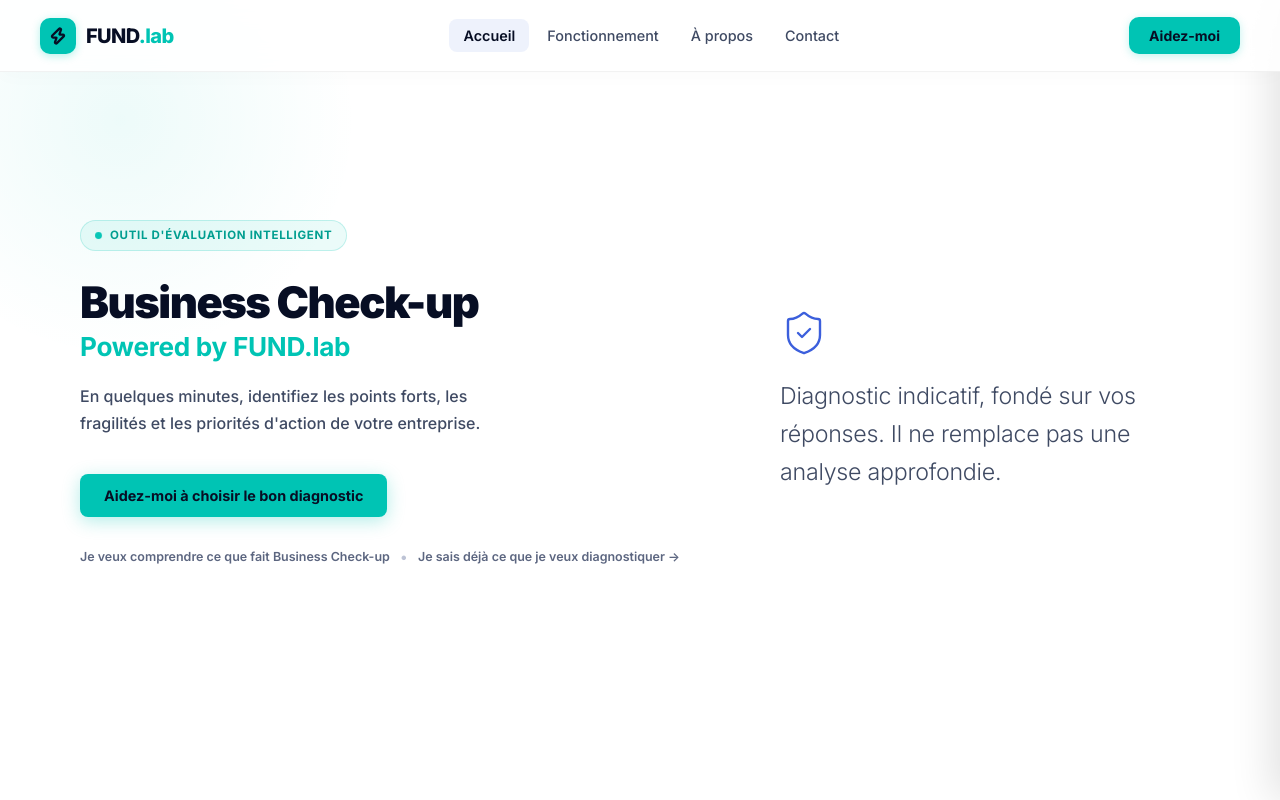
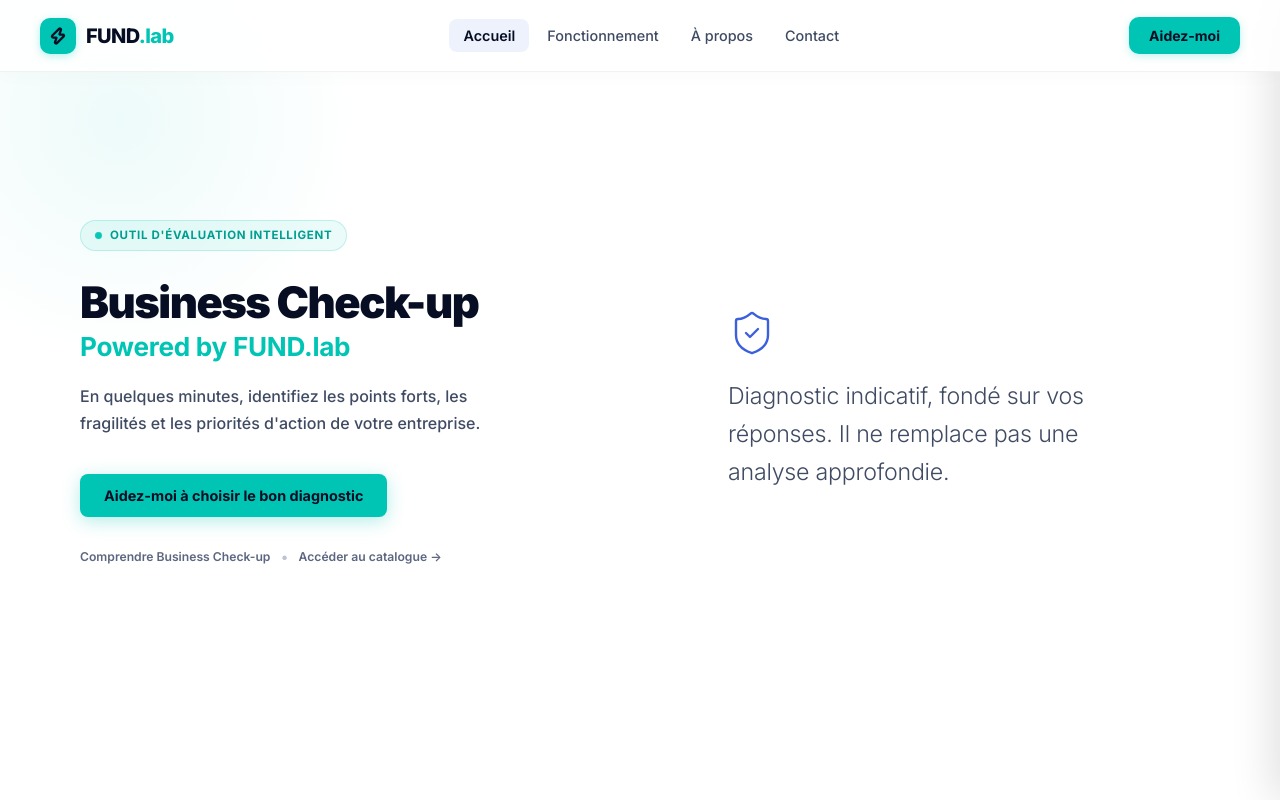
Before and after one commit to josuefox123/business_check_up, a React (Vite) app: page / in a window 1280 px wide. Shown: the top 800 px of the page. Built offline with nearby package versions, Linux system fonts and the light colour scheme.

Commit message:
fix: shorten secondary links and limit container max-width to match layout dimensions

```diff
--- a/src/components/screens/LandingPage.css
+++ b/src/components/screens/LandingPage.css
@@ -174,6 +174,8 @@
   gap: 10px;
   margin-bottom: 32px;
   width: 100%;
+  max-width: 420px; /* matches the description and button block dimension */
+  justify-content: flex-start;
 }
 
 .lp-hero-catalog-link {
@@ -181,7 +183,7 @@
   border: none;
   padding: 0;
   font-family: var(--font);
-  font-size: 0.78rem; /* reduced from 0.86rem to fit on one line */
+  font-size: 0.76rem; /* slightly adjusted to fit beautifully */
   font-weight: 600;
   color: var(--slate-500, #5c6680);
   text-decoration: none;
--- a/src/components/screens/LandingPage.jsx
+++ b/src/components/screens/LandingPage.jsx
@@ -84,11 +84,11 @@ export const LandingPage = ({ onStart, onLearnMore, onGoToCatalog }) => {
 
           <div className="lp-hero-secondary-links">
             <button className="lp-hero-catalog-link" onClick={onLearnMore}>
-              Je veux comprendre ce que fait Business Check-up
+              Comprendre Business Check-up
             </button>
             <span className="lp-hero-links-separator">•</span>
             <button className="lp-hero-catalog-link" onClick={onGoToCatalog}>
-              Je sais déjà ce que je veux diagnostiquer →
+              Accéder au catalogue →
             </button>
           </div>
         </div>
```
